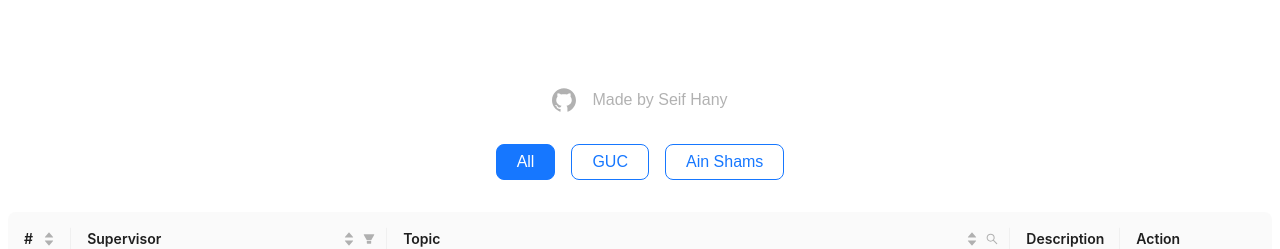
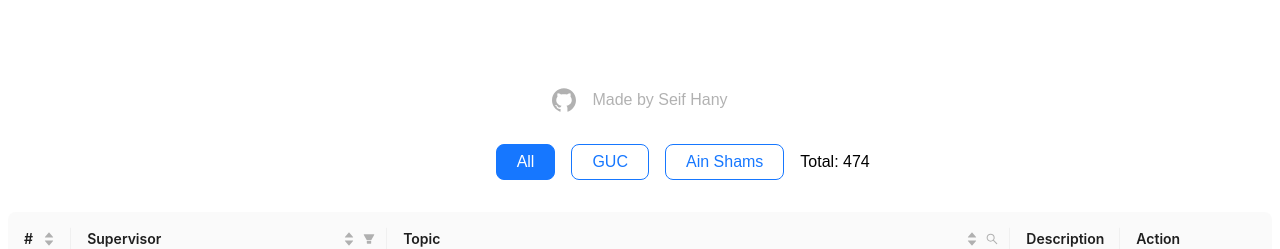
Before and after one commit to seiffhany/thesis-select, a React (Create React App) app: page / in a window 1280 px wide. Shown: the top 249 px of the page. Built offline with nearby package versions, Linux system fonts and the light colour scheme.

Commit message:
added total

```diff
--- a/src/App.tsx
+++ b/src/App.tsx
@@ -540,6 +540,16 @@ const App: FC = () => {
                   position: "relative",
                 }}
               >
+                <p
+                  style={{
+                    position: "absolute",
+                    right: "-1rem",
+                    top: "50%",
+                    transform: "translate(100%, -50%)",
+                  }}
+                >
+                  Total: {currData.length}
+                </p>
                 {/* <p
                   style={{
                     position: "absolute",
```
